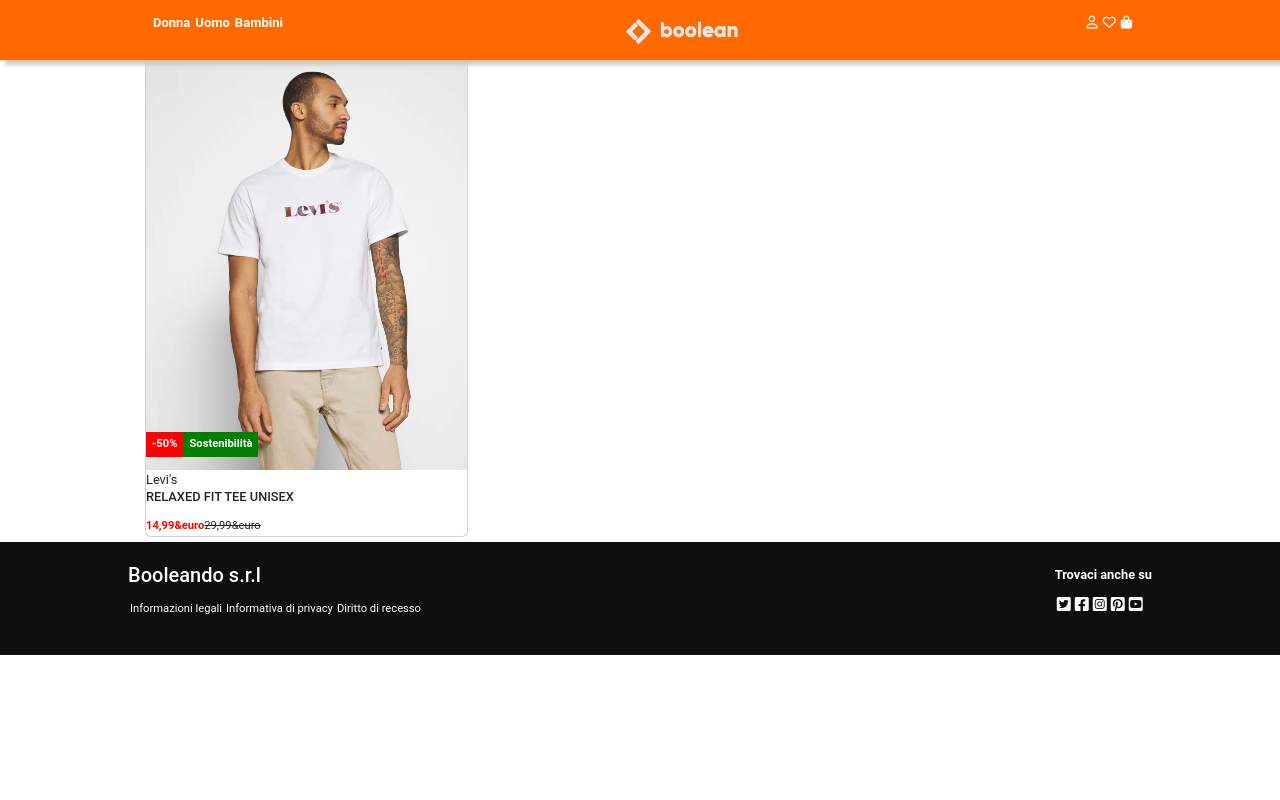
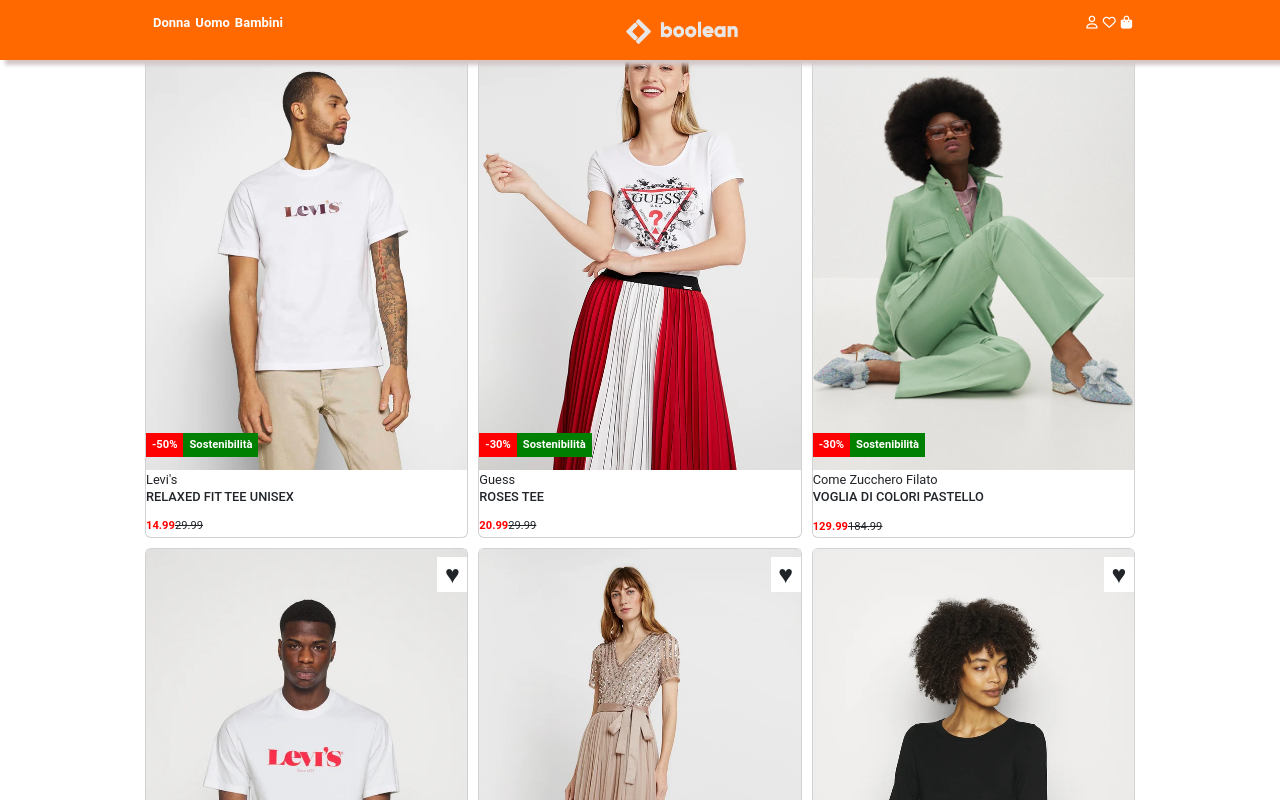
Before and after one commit to silviapetrino/vite-boolando, a Vue app: page / in a window 1280 px wide. Shown: the top 800 px of the page. Built offline with nearby package versions, Linux system fonts and the light colour scheme.

Commit message:
[fix]: cards [add]: details

```diff
--- a/src/components/MainVue.vue
+++ b/src/components/MainVue.vue
@@ -18,12 +18,14 @@
 <template>
 
 <div class="container">
-    <div class="container-main display-flex">
 
-        <Card />
+    <div class="container-main display-flex" :key="`card${index}`">
+
+      <Card />
 
 
     </div>
+
 </div>
 
 
--- a/src/components/partials/Card.vue
+++ b/src/components/partials/Card.vue
@@ -1,29 +1,40 @@
 
 <script>
+import cardList from '../../data/partials/card';
+
 export default {
-  name: "card"
+  name: "card",
+  data(){
+    return {
+      cardList
+    }
+  }
 }
 </script>
 
 <template>
 
+<div class="card" v-for="(item, index) in cardList" :key="`card-${index}`">
 
-<div class="card">
-    <img src="../../../public/img/1.webp" alt="uomo">
+  <img class="first" :src="`../../../public/img/${item.primaryImage}`" :alt="item.gender">
+  <img class="second" :src="`../../../public/img/${item.secondaryImage}`" :alt="item.gender">
 
   <span class="heart">&hearts;</span>
   <div class="marks">
-        <span class="range-discount">-50%</span>
+    <span class="range-discount"> {{ item.discount }}</span>
     <span class="value">Sostenibilità</span>
   </div>
 
 <div class="product-details">
-        <span class="brand">Levi's</span>
-        <h4 class="product-name">RELAXED FIT TEE UNISEX</h4>
-        <span class="price">14,99&euro</span>
-        <span class="discount">29,99&euro</span>
+    <span class="brand">{{ item.marca }}</span>
+    <h4 class="product-name">{{ item.modello }}</h4>
+    <span class="price">{{ item.lastPrice }}</span>
+    <span class="discount">{{ item.fullPrice }}</span>
 </div>
+
 </div>
+
+
 
 
 </template>
@@ -33,17 +44,30 @@
 <style lang="scss" scoped>
 
 .card {
+  cursor: pointer;
   background-color: white;
   margin: 5px;
   width: calc(100% / 3 - 10px);
   min-width: 250px;
   position: relative;
-  cursor: pointer;
+
+
 
   img {
     width: 100%;
     object-fit: cover;
     z-index: 0;
+  }
+
+  img.first:hover {
+    display: none;
+  }
+
+  img.second {
+    display: none;
+    &:hover {
+      display: block;
+    }
   }
 
   .product-details {
--- a/src/data/partials/card.js
+++ b/src/data/partials/card.js
@@ -1,5 +1,6 @@
 export default [
   {
+    gender: 'man',
     primaryImage: '1.webp',
     secondaryImage: '1b.webp',
     discount: '-50%',
@@ -10,6 +11,7 @@
     lastPrice: 14.99
   },
   {
+    gender: 'woman',
     primaryImage: '2.webp',
     secondaryImage: '2b.webp',
     discount: '-30%',
@@ -20,6 +22,7 @@
     lastPrice: 20.99
   },
   {
+    gender: 'woman',
     primaryImage: '3.webp',
     secondaryImage: '3b.webp',
     discount: '-30%',
@@ -30,6 +33,7 @@
     lastPrice: 129.99
   },
   {
+    gender: 'man',
     primaryImage: '4.webp',
     secondaryImage: '4b.webp',
     discount: '-50%',
@@ -40,6 +44,7 @@
     lastPrice: 29.99
   },
   {
+    gender: 'woman',
     primaryImage: '5.webp',
     secondaryImage: '5b.webp',
     discount: '-50%',
@@ -50,6 +55,7 @@
     lastPrice: 99.99
   },
   {
+    gender: 'woman',
     primaryImage: '6.webp',
     secondaryImage: '6b.webp',
     discount: null,
```
Also changed, not shown: src/scss/partials/_cardStyle.scss (deleted). Lines whose indentation alone changed are shown as unchanged.
